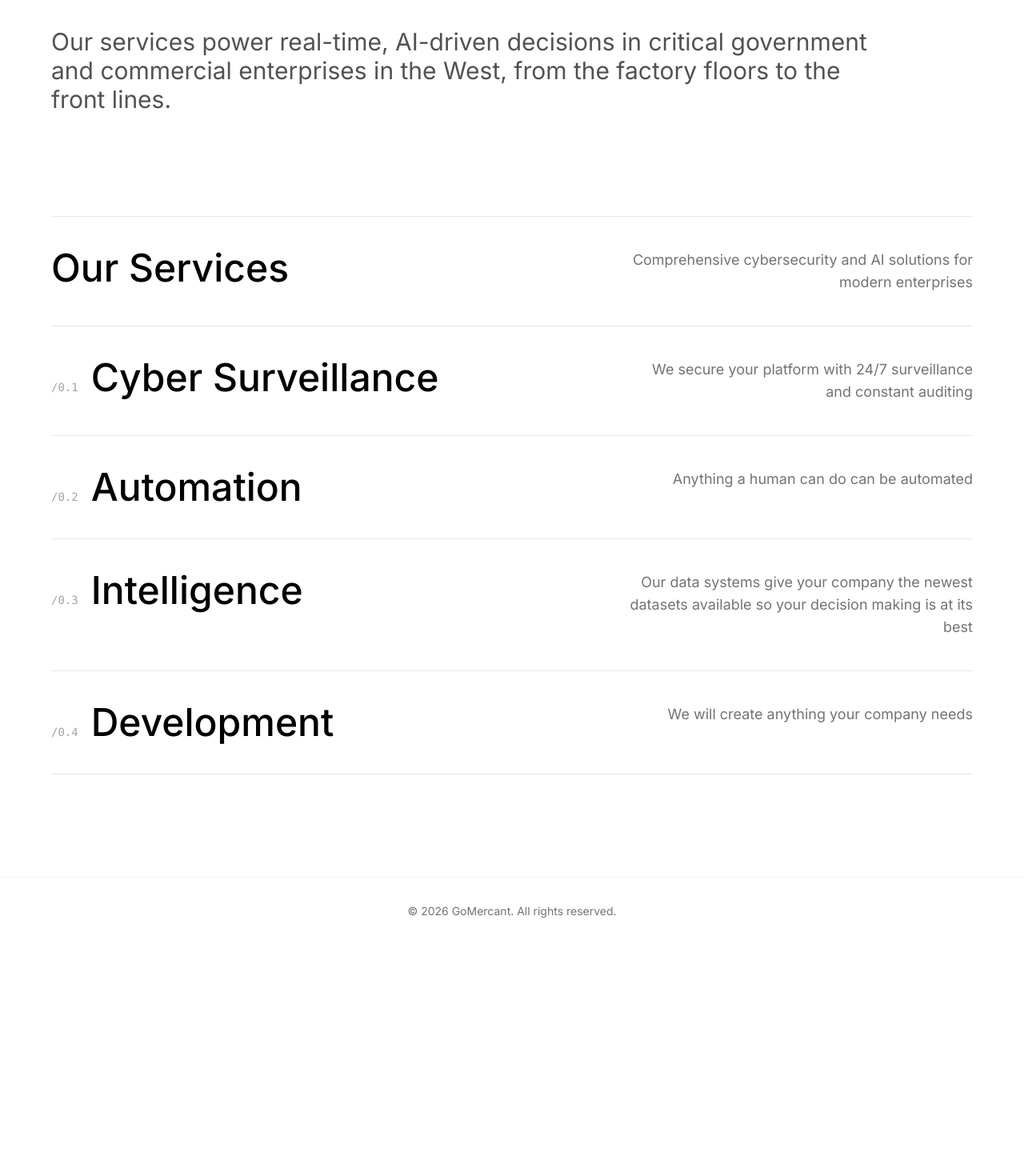
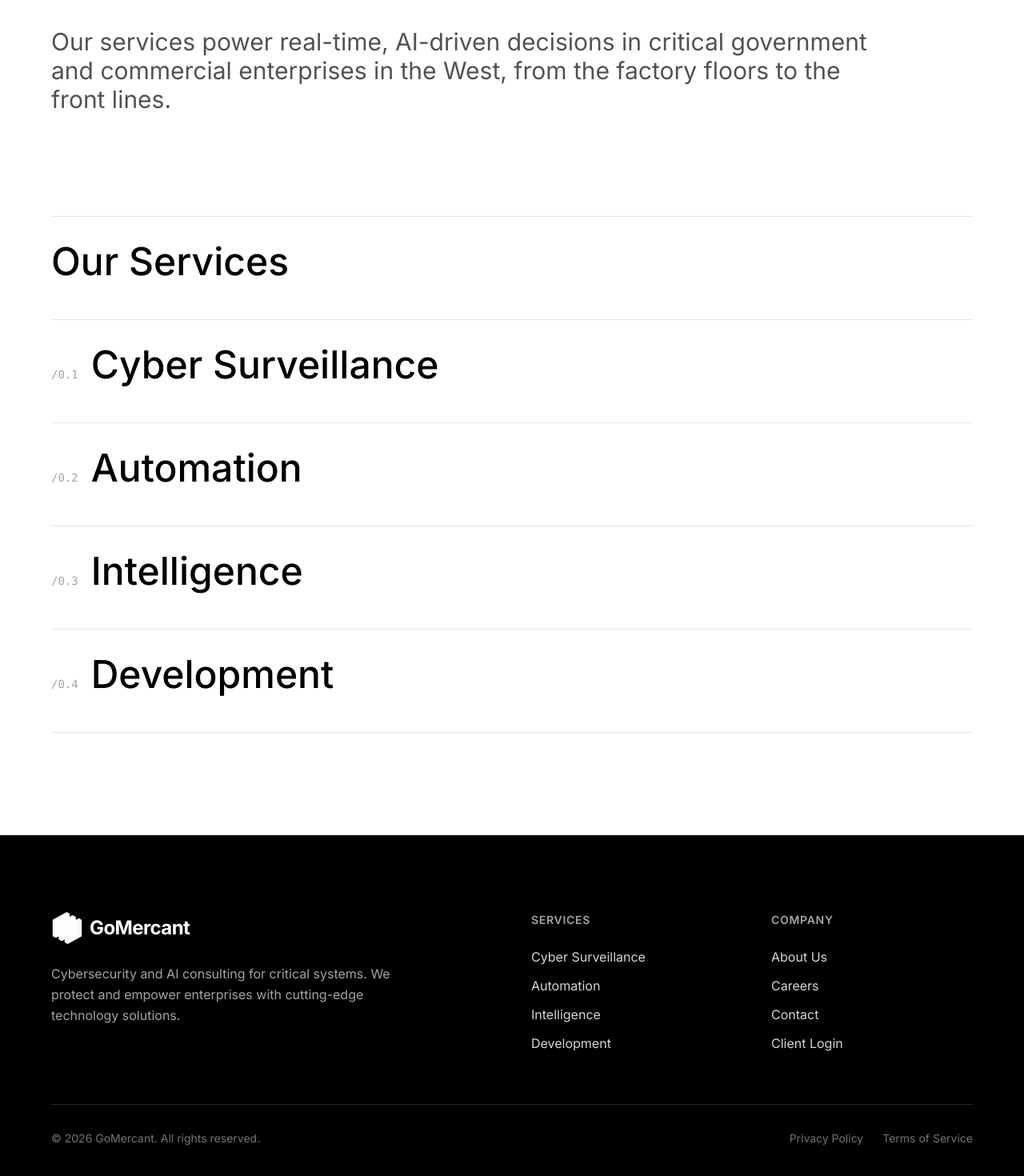
Before and after one commit to makwansoran/GoMercant.com, a Next.js app: page / in a window 1280 px wide. Shown: the part 1162-2632 px from the top of the page at 80% size. Before the commit the page ends 2343 px from the top, so only its background shows below. Built offline with nearby package versions, Linux system fonts and the light colour scheme.

Commit message:
Add hover expand animation to services and create proper footer

```diff
--- a/components/premium-timeline-landing.tsx
+++ b/components/premium-timeline-landing.tsx
@@ -184,120 +184,176 @@ export function PremiumTimelineLanding({
           {/* Services List */}
           <div className="space-y-0">
             {/* Our Services - Main */}
-            <motion.a
-              href="#"
+            <motion.div
               initial={{ opacity: 0 }}
               whileInView={{ opacity: 1 }}
               viewport={{ once: true }}
               transition={{ duration: 0.5 }}
-              className="group block border-t border-neutral-200 py-8 md:py-10"
+              className="group block border-t border-neutral-200 py-6 md:py-8 hover:py-10 md:hover:py-14 transition-all duration-500 ease-out cursor-pointer"
             >
-              <div className="flex flex-col md:flex-row md:items-start md:justify-between gap-4">
+              <div className="flex flex-col gap-4">
                 <h2 className="text-3xl md:text-4xl lg:text-5xl font-medium text-black group-hover:text-neutral-500 transition-colors duration-300">
                   Our Services
                 </h2>
-                <p className="text-neutral-500 text-base md:text-lg md:max-w-md md:text-right">
-                  Comprehensive cybersecurity and AI solutions for modern enterprises
+                <div className="max-h-0 group-hover:max-h-40 overflow-hidden transition-all duration-500 ease-out opacity-0 group-hover:opacity-100">
+                  <p className="text-neutral-500 text-base md:text-lg max-w-2xl pt-2">
+                    Comprehensive cybersecurity and AI solutions for modern enterprises. We deliver end-to-end security, automation, intelligence, and development services tailored to your organization&apos;s needs.
                   </p>
                 </div>
-            </motion.a>
+              </div>
+            </motion.div>
 
             {/* Cyber Surveillance */}
-            <motion.a
-              href="#"
+            <motion.div
               initial={{ opacity: 0 }}
               whileInView={{ opacity: 1 }}
               viewport={{ once: true }}
               transition={{ duration: 0.5, delay: 0.05 }}
-              className="group block border-t border-neutral-200 py-8 md:py-10"
+              className="group block border-t border-neutral-200 py-6 md:py-8 hover:py-10 md:hover:py-14 transition-all duration-500 ease-out cursor-pointer"
             >
-              <div className="flex flex-col md:flex-row md:items-start md:justify-between gap-4">
+              <div className="flex flex-col gap-4">
                 <div className="flex items-baseline gap-4">
                   <span className="text-sm text-neutral-400 font-mono">/0.1</span>
                   <h3 className="text-3xl md:text-4xl lg:text-5xl font-medium text-black group-hover:text-neutral-500 transition-colors duration-300">
                     Cyber Surveillance
                   </h3>
                 </div>
-                <p className="text-neutral-500 text-base md:text-lg md:max-w-md md:text-right md:pl-4">
-                  We secure your platform with 24/7 surveillance and constant auditing
+                <div className="max-h-0 group-hover:max-h-40 overflow-hidden transition-all duration-500 ease-out opacity-0 group-hover:opacity-100">
+                  <p className="text-neutral-500 text-base md:text-lg max-w-2xl pt-2 pl-12">
+                    We secure your platform with 24/7 surveillance and constant auditing. Our advanced threat detection systems monitor your infrastructure around the clock, identifying vulnerabilities before they become breaches.
                   </p>
                 </div>
-            </motion.a>
+              </div>
+            </motion.div>
 
             {/* Automation */}
-            <motion.a
-              href="#"
+            <motion.div
               initial={{ opacity: 0 }}
               whileInView={{ opacity: 1 }}
               viewport={{ once: true }}
               transition={{ duration: 0.5, delay: 0.1 }}
-              className="group block border-t border-neutral-200 py-8 md:py-10"
+              className="group block border-t border-neutral-200 py-6 md:py-8 hover:py-10 md:hover:py-14 transition-all duration-500 ease-out cursor-pointer"
             >
-              <div className="flex flex-col md:flex-row md:items-start md:justify-between gap-4">
+              <div className="flex flex-col gap-4">
                 <div className="flex items-baseline gap-4">
                   <span className="text-sm text-neutral-400 font-mono">/0.2</span>
                   <h3 className="text-3xl md:text-4xl lg:text-5xl font-medium text-black group-hover:text-neutral-500 transition-colors duration-300">
                     Automation
                   </h3>
                 </div>
-                <p className="text-neutral-500 text-base md:text-lg md:max-w-md md:text-right md:pl-4">
-                  Anything a human can do can be automated
+                <div className="max-h-0 group-hover:max-h-40 overflow-hidden transition-all duration-500 ease-out opacity-0 group-hover:opacity-100">
+                  <p className="text-neutral-500 text-base md:text-lg max-w-2xl pt-2 pl-12">
+                    Anything a human can do can be automated. We build intelligent workflows that eliminate repetitive tasks, reduce human error, and dramatically increase operational efficiency across your organization.
                   </p>
                 </div>
-            </motion.a>
+              </div>
+            </motion.div>
 
             {/* Intelligence */}
-            <motion.a
-              href="#"
+            <motion.div
               initial={{ opacity: 0 }}
               whileInView={{ opacity: 1 }}
               viewport={{ once: true }}
               transition={{ duration: 0.5, delay: 0.15 }}
-              className="group block border-t border-neutral-200 py-8 md:py-10"
+              className="group block border-t border-neutral-200 py-6 md:py-8 hover:py-10 md:hover:py-14 transition-all duration-500 ease-out cursor-pointer"
             >
-              <div className="flex flex-col md:flex-row md:items-start md:justify-between gap-4">
+              <div className="flex flex-col gap-4">
                 <div className="flex items-baseline gap-4">
                   <span className="text-sm text-neutral-400 font-mono">/0.3</span>
                   <h3 className="text-3xl md:text-4xl lg:text-5xl font-medium text-black group-hover:text-neutral-500 transition-colors duration-300">
                     Intelligence
                   </h3>
                 </div>
-                <p className="text-neutral-500 text-base md:text-lg md:max-w-md md:text-right md:pl-4">
-                  Our data systems give your company the newest datasets available so your decision making is at its best
+                <div className="max-h-0 group-hover:max-h-40 overflow-hidden transition-all duration-500 ease-out opacity-0 group-hover:opacity-100">
+                  <p className="text-neutral-500 text-base md:text-lg max-w-2xl pt-2 pl-12">
+                    Our data systems give your company the newest datasets available so your decision making is at its best. Real-time analytics and AI-powered insights keep you ahead of the competition.
                   </p>
                 </div>
-            </motion.a>
+              </div>
+            </motion.div>
 
             {/* Development */}
-            <motion.a
-              href="#"
+            <motion.div
               initial={{ opacity: 0 }}
               whileInView={{ opacity: 1 }}
               viewport={{ once: true }}
               transition={{ duration: 0.5, delay: 0.2 }}
-              className="group block border-t border-neutral-200 border-b py-8 md:py-10"
+              className="group block border-t border-neutral-200 border-b py-6 md:py-8 hover:py-10 md:hover:py-14 transition-all duration-500 ease-out cursor-pointer"
             >
-              <div className="flex flex-col md:flex-row md:items-start md:justify-between gap-4">
+              <div className="flex flex-col gap-4">
                 <div className="flex items-baseline gap-4">
                   <span className="text-sm text-neutral-400 font-mono">/0.4</span>
                   <h3 className="text-3xl md:text-4xl lg:text-5xl font-medium text-black group-hover:text-neutral-500 transition-colors duration-300">
                     Development
                   </h3>
                 </div>
-                <p className="text-neutral-500 text-base md:text-lg md:max-w-md md:text-right md:pl-4">
-                  We will create anything your company needs
+                <div className="max-h-0 group-hover:max-h-40 overflow-hidden transition-all duration-500 ease-out opacity-0 group-hover:opacity-100">
+                  <p className="text-neutral-500 text-base md:text-lg max-w-2xl pt-2 pl-12">
+                    We will create anything your company needs. From custom software solutions to enterprise platforms, our development team brings your vision to life with cutting-edge technology.
                   </p>
                 </div>
-            </motion.a>
+              </div>
+            </motion.div>
           </div>
         </div>
       </section>
 
       {/* Footer */}
-      <footer className="py-8 px-6 border-t border-neutral-100 bg-white">
-        <div className="mx-auto max-w-6xl text-center">
+      <footer className="bg-black text-white py-16 md:py-24 px-6">
+        <div className="mx-auto max-w-6xl">
+          {/* Footer Top */}
+          <div className="grid grid-cols-1 md:grid-cols-4 gap-12 mb-16">
+            {/* Brand */}
+            <div className="md:col-span-2">
+              <div className="flex items-center gap-2 mb-6">
+                <Image
+                  src="/favicon.png"
+                  alt="GoMercant Logo"
+                  width={40}
+                  height={40}
+                  className="object-contain brightness-0 invert"
+                />
+                <span className="text-2xl font-bold tracking-tight">
+                  GoMercant
+                </span>
+              </div>
+              <p className="text-neutral-400 text-base max-w-md leading-relaxed">
+                Cybersecurity and AI consulting for critical systems. We protect and empower enterprises with cutting-edge technology solutions.
+              </p>
+            </div>
+
+            {/* Services */}
+            <div>
+              <h4 className="text-sm font-semibold uppercase tracking-wider text-neutral-400 mb-6">Services</h4>
+              <ul className="space-y-3">
+                <li><a href="#" className="text-neutral-300 hover:text-white transition-colors">Cyber Surveillance</a></li>
+                <li><a href="#" className="text-neutral-300 hover:text-white transition-colors">Automation</a></li>
+                <li><a href="#" className="text-neutral-300 hover:text-white transition-colors">Intelligence</a></li>
+                <li><a href="#" className="text-neutral-300 hover:text-white transition-colors">Development</a></li>
+              </ul>
+            </div>
+
+            {/* Company */}
+            <div>
+              <h4 className="text-sm font-semibold uppercase tracking-wider text-neutral-400 mb-6">Company</h4>
+              <ul className="space-y-3">
+                <li><a href="#" className="text-neutral-300 hover:text-white transition-colors">About Us</a></li>
+                <li><a href="#" className="text-neutral-300 hover:text-white transition-colors">Careers</a></li>
+                <li><a href="/contact" className="text-neutral-300 hover:text-white transition-colors">Contact</a></li>
+                <li><a href="/login" className="text-neutral-300 hover:text-white transition-colors">Client Login</a></li>
+              </ul>
+            </div>
+          </div>
+
+          {/* Footer Bottom */}
+          <div className="pt-8 border-t border-neutral-800 flex flex-col md:flex-row justify-between items-center gap-4">
             <div className="text-sm text-neutral-500">
               © {new Date().getFullYear()} GoMercant. All rights reserved.
+            </div>
+            <div className="flex items-center gap-6">
+              <a href="#" className="text-sm text-neutral-500 hover:text-white transition-colors">Privacy Policy</a>
+              <a href="#" className="text-sm text-neutral-500 hover:text-white transition-colors">Terms of Service</a>
+            </div>
           </div>
         </div>
       </footer>
```
Lines whose indentation alone changed are shown as unchanged.
